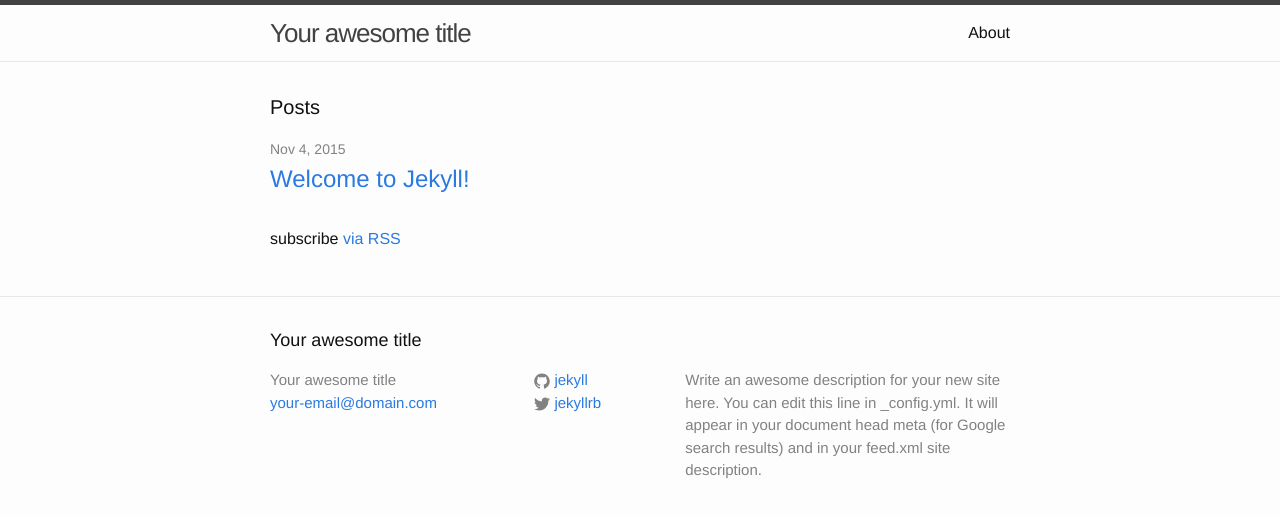
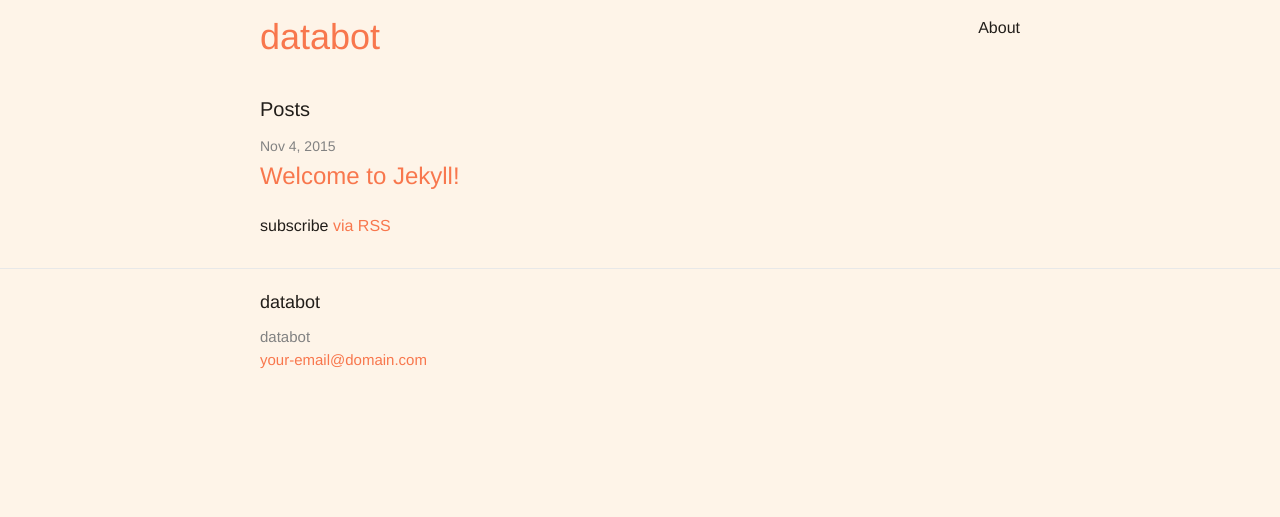
Before and after one commit to claygimenez/databot, a Jekyll site: the page built from index.html, in a window 1280 px wide. Shown: the top 517 px of the page. Built offline with Jekyll 4.4.1, drawn with Linux system fonts in a browser that asks for light colours.

Commit message:
Add base colors and styles

```diff
--- a/_config.yml
+++ b/_config.yml
@@ -1,14 +1,8 @@
 # Site settings
-title: Your awesome title
+title: databot
 email: your-email@domain.com
-description: > # this means to ignore newlines until "baseurl:"
-  Write an awesome description for your new site here. You can edit this
-  line in _config.yml. It will appear in your document head meta (for
-  Google search results) and in your feed.xml site description.
 baseurl: "" # the subpath of your site, e.g. /blog/
 url: "http://yourdomain.com" # the base hostname & protocol for your site
-twitter_username: jekyllrb
-github_username:  jekyll
 
 # Build settings
 markdown: kramdown
--- a/_sass/_base.scss
+++ b/_sass/_base.scss
@@ -108,9 +108,9 @@ a {
  * Blockquotes
  */
 blockquote {
-    color: $grey-color;
-    border-left: 4px solid $grey-color-light;
-    padding-left: $spacing-unit / 2;
+    color: $text-color;
+    border-left: 4px solid $brand-color;
+    padding-left: $spacing-unit;
     font-size: 18px;
     letter-spacing: -1px;
     font-style: italic;
@@ -128,9 +128,9 @@ blockquote {
 pre,
 code {
     font-size: 15px;
-    border: 1px solid $grey-color-light;
-    border-radius: 3px;
-    background-color: #eef;
+    border: 1px solid $accent-color-dark;
+    border-radius: $border-radius;
+    background-color: $accent-color;
 }
 
 code {
@@ -138,7 +138,7 @@ code {
 }
 
 pre {
-    padding: 8px 12px;
+    padding: $spacing-unit;
     overflow-x: scroll;
 
     > code {
--- a/_sass/_layout.scss
+++ b/_sass/_layout.scss
@@ -2,24 +2,26 @@
  * Site header
  */
 .site-header {
-    border-top: 5px solid $grey-color-dark;
-    border-bottom: 1px solid $grey-color-light;
-    min-height: 56px;
+    min-height: 74px;
 
     // Positioning context for the mobile navigation icon
     position: relative;
 }
 
 .site-title {
-    font-size: 26px;
-    line-height: 56px;
-    letter-spacing: -1px;
-    margin-bottom: 0;
+    color: $brand-color;
+    font-size: 36px;
+    line-height: 74px;
+    margin: 0 auto;
     float: left;
+
+    &:hover {
+        text-decoration: none;
+    }
 
     &,
     &:visited {
-        color: $grey-color-dark;
+        color: $brand-color;
     }
 }
 
--- a/css/main.scss
+++ b/css/main.scss
@@ -11,11 +11,16 @@ $base-font-size:   16px;
 $small-font-size:  $base-font-size * 0.875;
 $base-line-height: 1.5;
 
-$spacing-unit:     30px;
+$spacing-unit:     20px;
 
-$text-color:       #111;
-$background-color: #fdfdfd;
-$brand-color:      #2a7ae2;
+$text-color:       #221E1A;
+$background-color: #FEF4E8;
+$brand-color:      #F8774D;
+$accent-color:     #7DF089;
+$accent-color-dark:#1ADE2E;
+
+$border-color:     #FEE6DF;
+$border-radius:    3px;
 
 $grey-color:       #828282;
 $grey-color-light: lighten($grey-color, 40%);
```
Also changed, not shown: 5 other files.
